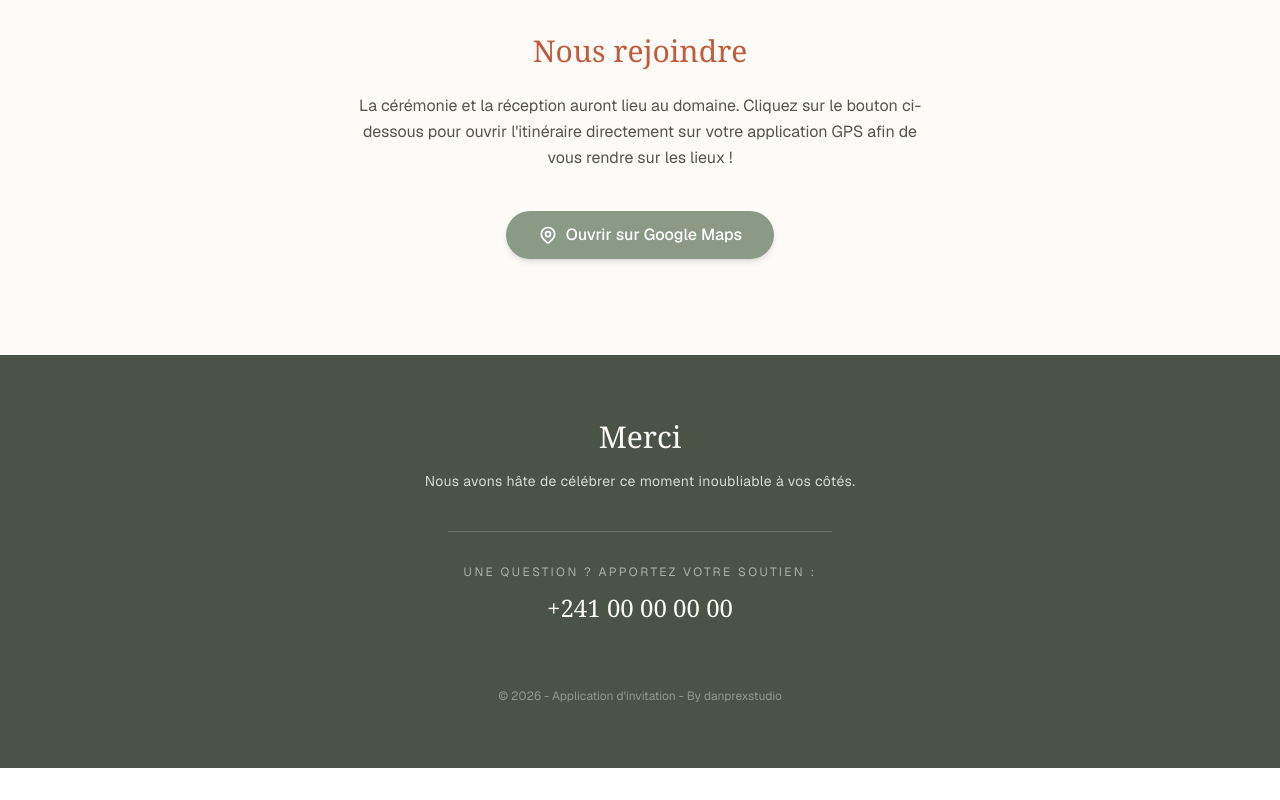
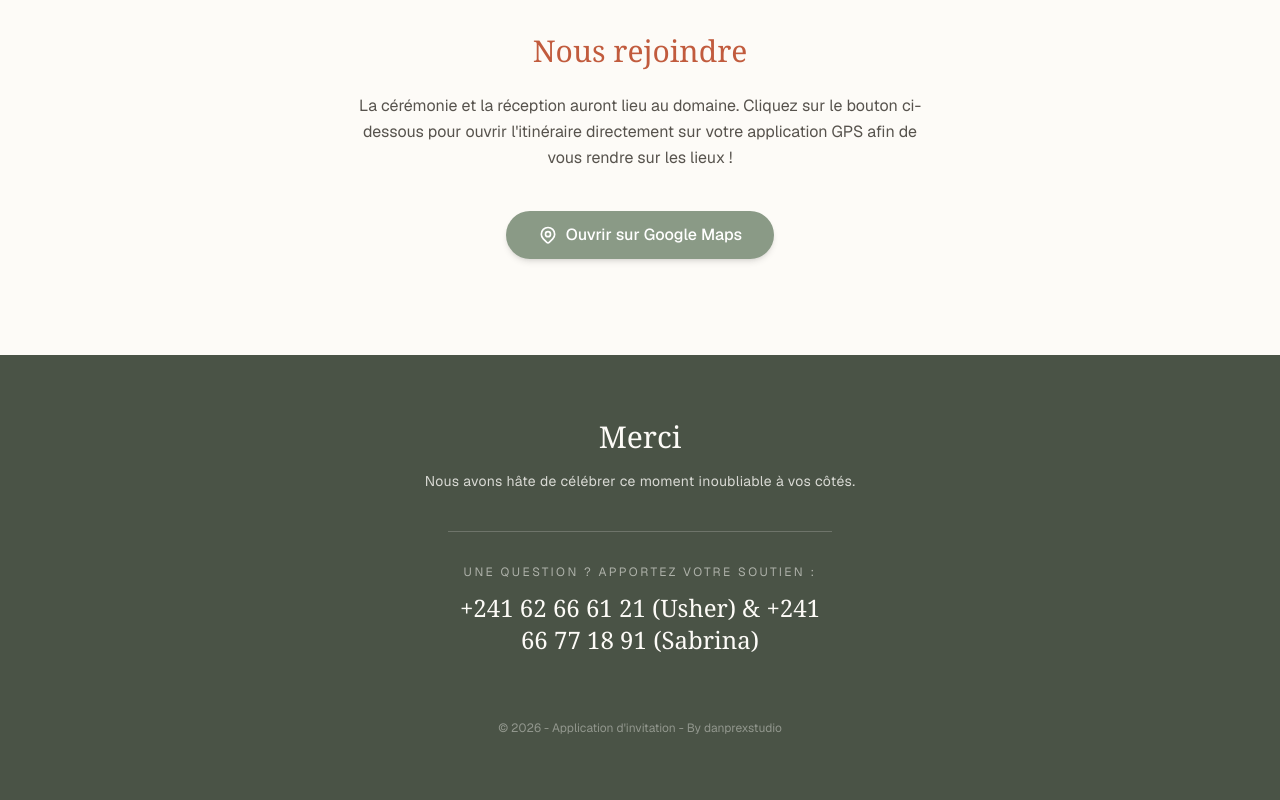
Before and after one commit to Danprex/invitation-mariage, a Next.js app: page / in a window 1280 px wide. Shown: the part 3905-4705 px from the top of the page. Before the commit the page ends 4673 px from the top, so only its background shows below. Built offline with nearby package versions, Linux system fonts and the light colour scheme; no server answers.

Commit message:
Autres modifs

```diff
--- a/app/page.tsx
+++ b/app/page.tsx
@@ -171,7 +171,7 @@ export default function Home() {
             Une question ? Apportez votre soutien :
           </p>
           <a href="tel:+24100000000" className="text-xl md:text-2xl font-serif text-[#FDFBF7] hover:text-[#C15B3D] transition-colors">
-            +241 00 00 00 00
+            +241 62 66 61 21 (Usher) & +241 66 77 18 91 (Sabrina)
           </a>
         </div>
 
```
